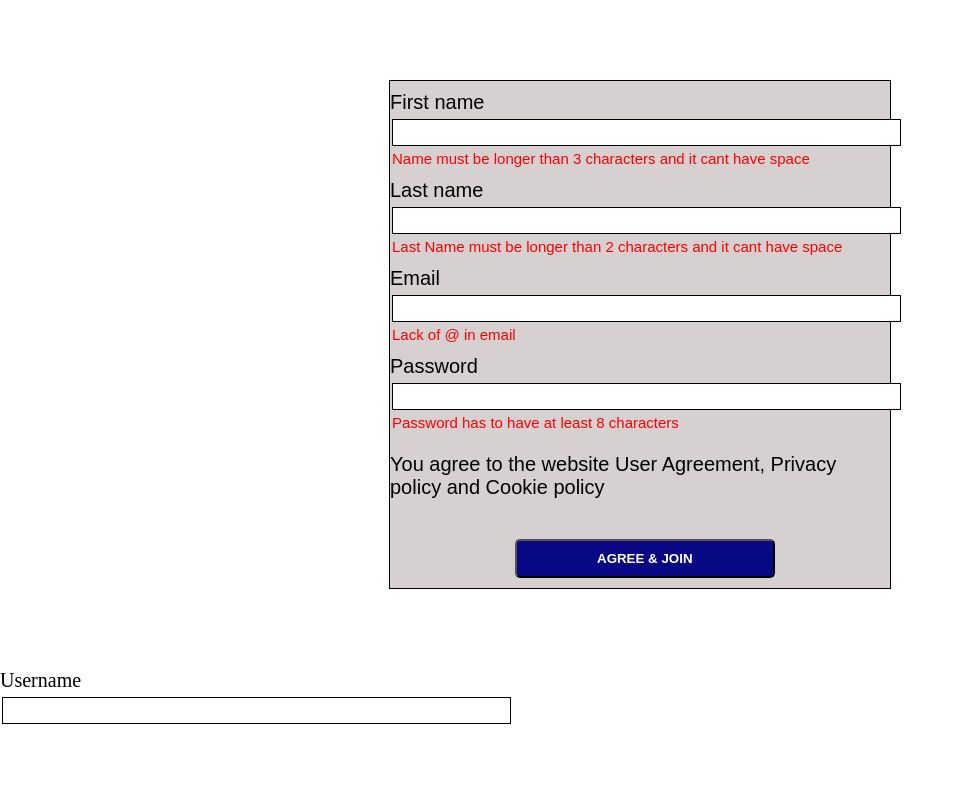
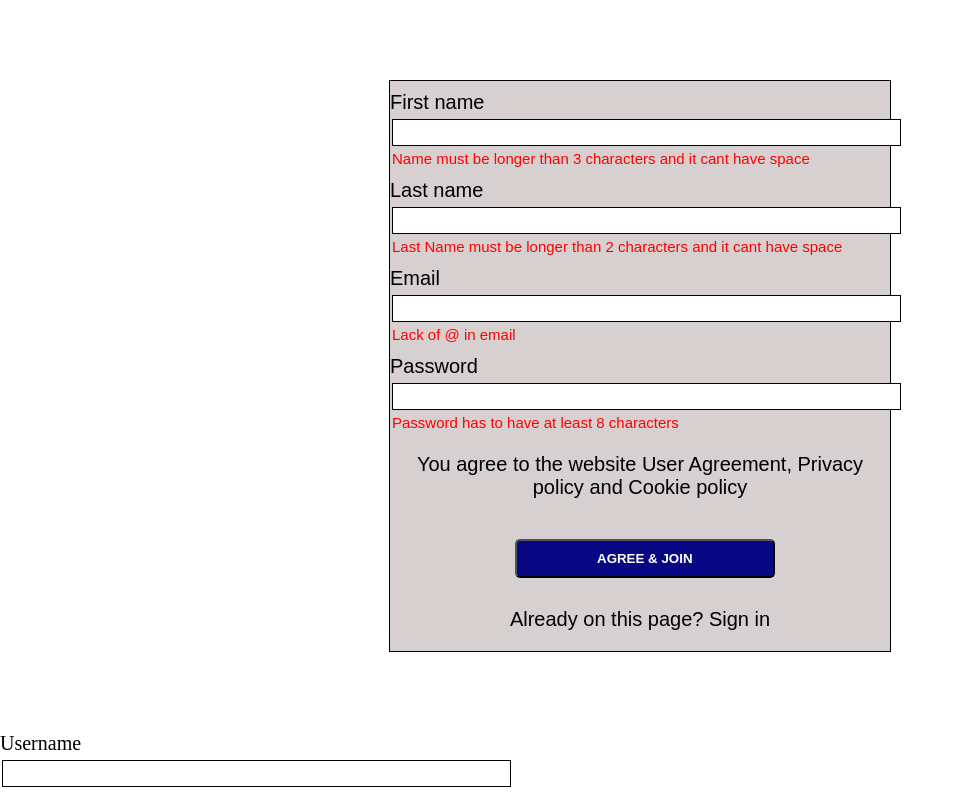
Before and after one commit to MagdalenaOuirane/ShoppingListTracker, a React app: page / in a window 1280 px wide. Shown: the whole page, without its empty margins (0-962 px from the left). Built offline with nearby package versions, Linux system fonts and the light colour scheme.

Commit message:
add paragraph and style it

```diff
--- a/src/Components/App.css
+++ b/src/Components/App.css
@@ -48,3 +48,11 @@ span {
   color:red;
   margin-left:2px;
 }
+
+.text {
+  text-align:center;
+}
+
+.sign-in-link {
+  text-align:center;
+}
--- a/src/Components/RegistrationForm.js
+++ b/src/Components/RegistrationForm.js
@@ -134,7 +134,7 @@ export class RegistrationForm extends React.Component {
     render() {
         return (
             <div className="app">
-                <form class="myForm" onSubmit={this.handleSubmit} noValidate>
+                <form className="myForm" onSubmit={this.handleSubmit} noValidate>
 
                     <label htmlFor="user">First name<input type="text" id="user" name="username" value={this.state.username} onChange={this.handleChange} />
                         {/* checking fields if are correct or not */}
@@ -156,10 +156,11 @@ export class RegistrationForm extends React.Component {
 
                     </label>
 
-                    <p class="text">You agree to the website User Agreement, Privacy policy and Cookie policy</p>
+                    <p className="text">You agree to the website User Agreement, Privacy policy and Cookie policy</p>
 
 
                     <button>AGREE & JOIN</button>
+                    <p className="sign-in-link">Already on this page? Sign in</p>
 
                 </form>
 
```
